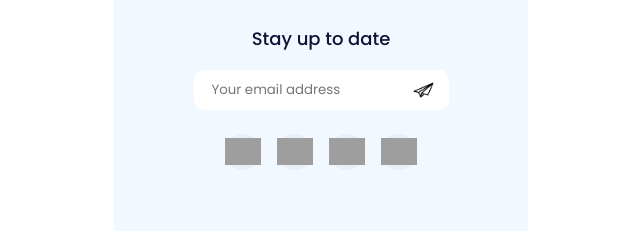
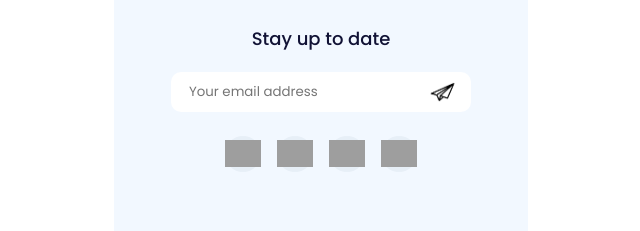
Before and after one commit to chrissoncrant/Freemote-final-project-wk1, a plain HTML site: page index.html in a window 1280 px wide. Shown: the part 5168-5399 px from the top of the page, 319-959 px from the left. Drawn offline with Linux system fonts and the light colour scheme; grey boxes are pictures that could not be loaded.

Commit message:
bit more styling

```diff
--- a/style.css
+++ b/style.css
@@ -215,9 +215,9 @@ label {
 .input-container {
     display: flex;
     height: 40px;
-    width: 255px;
+    width: 300px;
     margin: auto;
-    margin-top: 16px;
+    margin-top: 18px;
     padding: 0 8px 0 16px;
     /* border: 1px solid black; */
     border-radius: 10px;
@@ -233,7 +233,6 @@ label {
     height: 100%;
     margin: 0;
     border: none;
-
     border-radius: 10px;
 }
 
```
